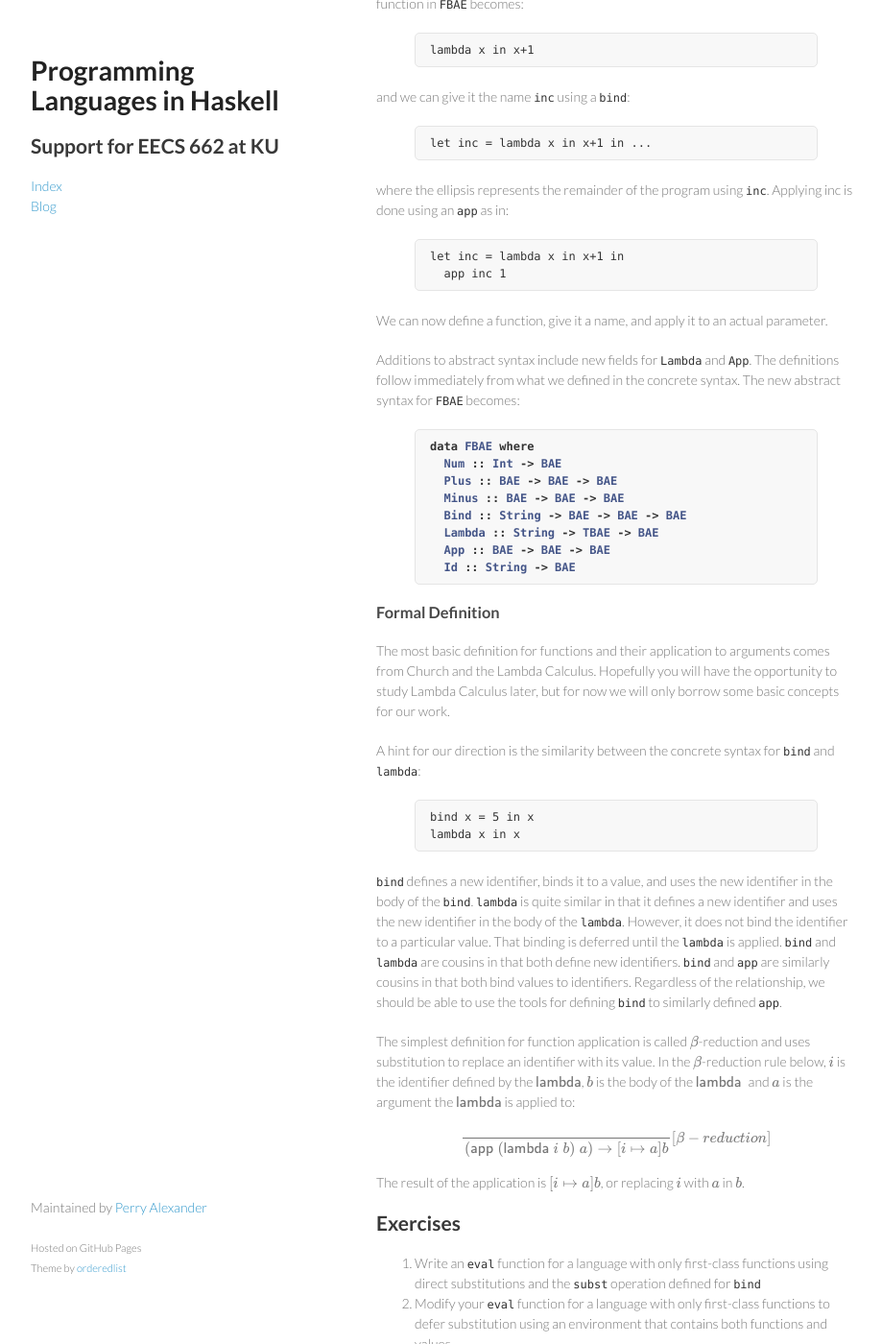
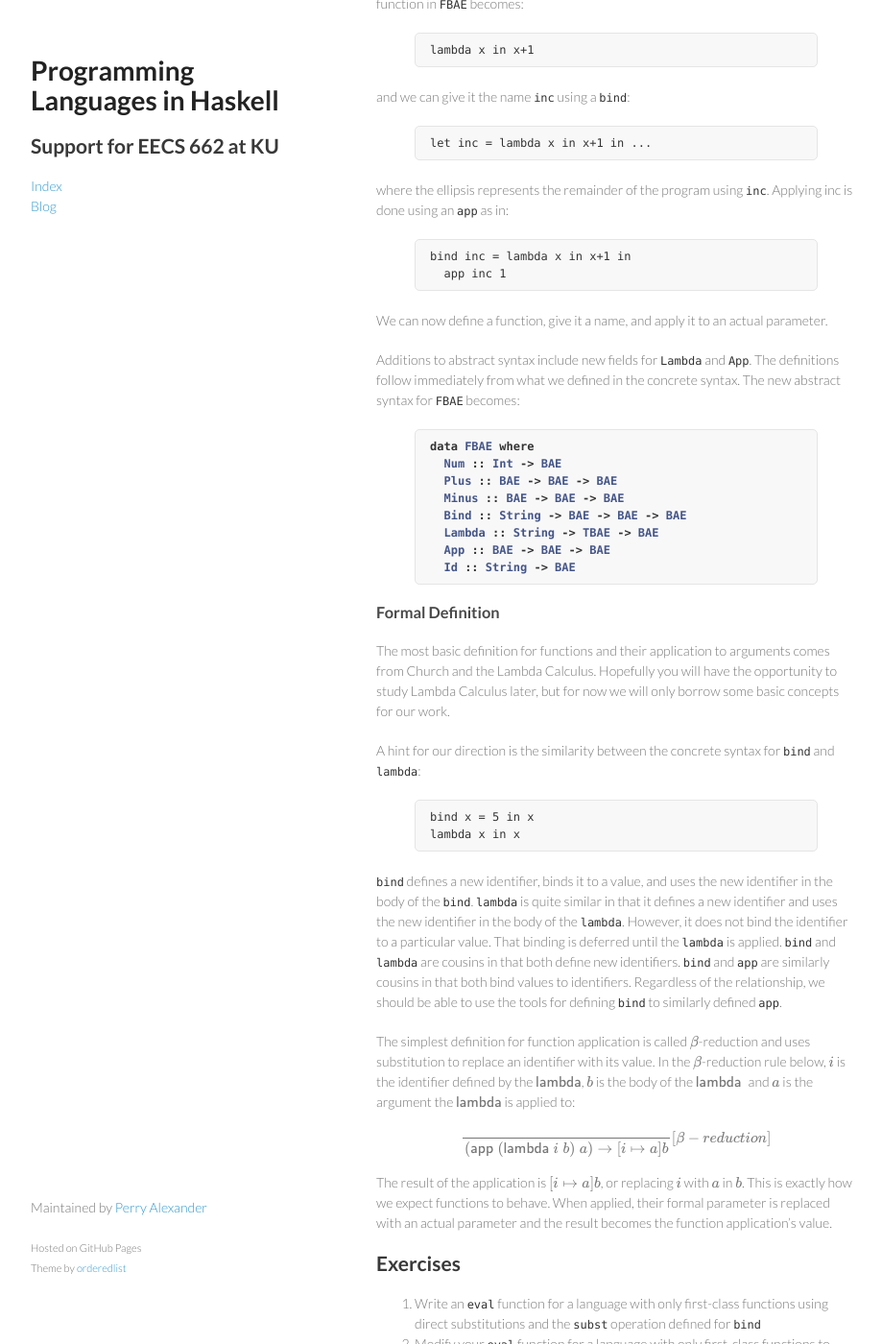
Before and after one commit to ku-sldg/plih, a Jekyll site: the page built from _funs/1-Adding-Functions.md, in a window 1280 px wide and 1400 px high, scrolled down 4016 px. Shown: the whole window at 96% size, without its empty margins (178-1097 px from the left). Built offline with Jekyll 4.4.1, drawn with Linux system fonts in a browser that asks for light colours; formulas are drawn with MathJax 3.

Commit message:
minor changes

```diff
--- a/_funs/1-Adding-Functions.md
+++ b/_funs/1-Adding-Functions.md
@@ -204,7 +204,7 @@ let inc = lambda x in x+1 in ...
 where the ellipsis represents the remainder of the program using `inc`.  Applying inc is done using an `app` as in:
 
 {% highlight text %}
-let inc = lambda x in x+1 in
+bind inc = lambda x in x+1 in
   app inc 1
 {% endhighlight %}
 
@@ -240,7 +240,7 @@ The simplest definition for function application is called $\beta$-reduction and
 
 $$\frac{}{(\aapp (\llambda i\; b) \; a) \rightarrow [i\mapsto a]b}[\beta-reduction]$$
 
-The result of the application is $[i\mapsto a]b$, or replacing $i$ with $a$ in $b$.
+The result of the application is $[i\mapsto a]b$, or replacing $i$ with $a$ in $b$.  This is exactly how we expect functions to behave.  When applied, their formal parameter is replaced with an actual parameter and the result becomes the function application's value.
 
 ## Exercises
 1. Write an `eval` function for a language with only first-class functions using direct substitutions and the `subst` operation defined for `bind`
```
